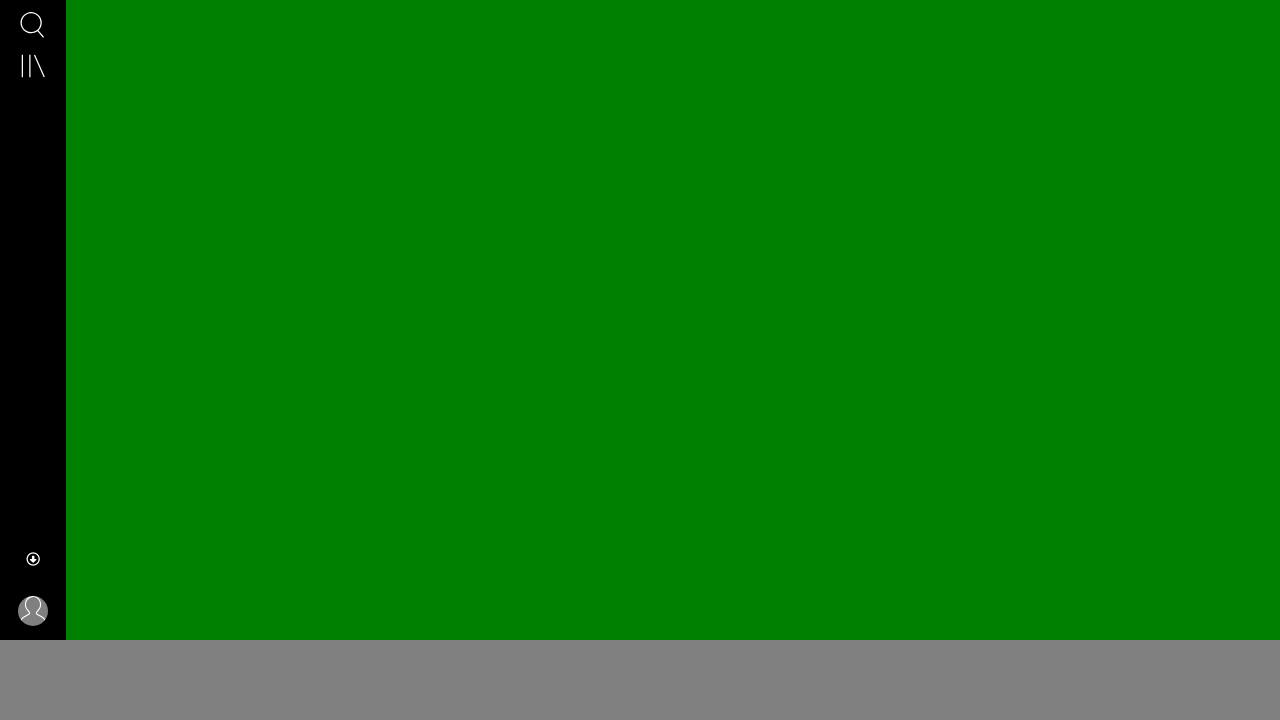
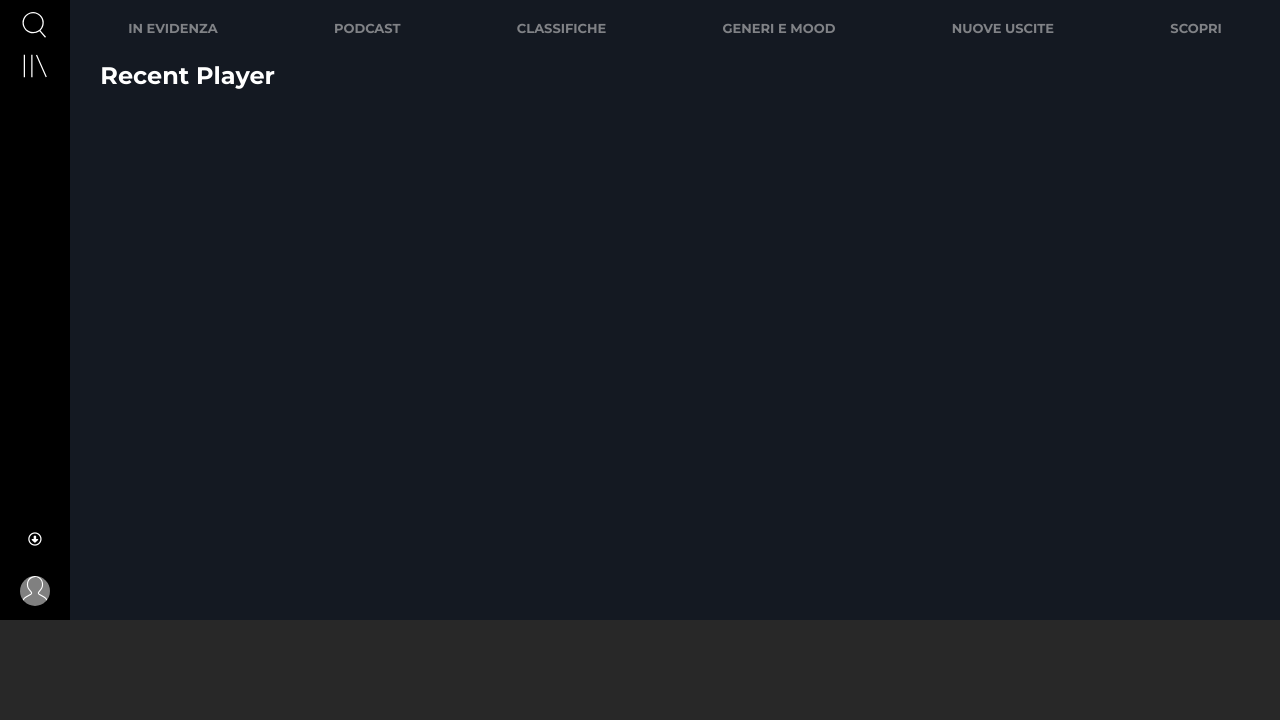
Before and after one commit to g1ammi93/html-css-spotifyweb, a plain HTML site: page index.html in a window 1280 px wide. Shown: the part 80-800 px from the top of the page. Drawn offline with Linux system fonts and the light colour scheme.

Commit message:
fixed Header and added main

```diff
--- a/css/style.css
+++ b/css/style.css
@@ -11,35 +11,42 @@
 
  /* Generics */
 
+ body {
+     font-family: 'Montserrat', sans-serif;
+ }
+
+ .container {
+     width: 95%;
+     margin: 0 auto;
+ }
+
  a {
      cursor: pointer;
      text-decoration: none;
  }
 
- body,
- html {
-     height: 100%;
- }
-
- body {
+ .wrapper {
      display: flex;
+     height: 100vh;
      flex-direction: column;
  }
 
-
- .content {
+ .top-content {
+     flex-grow: 1;
+     background-color: aqua;
+     overflow: auto;
      display: flex;
-     height: 100vh;
  }
 
- .container {
-     display: flex;
-     flex-direction: column;
-     width: 100%;
+ footer {
+     background-color: rgb(40, 40, 40);
+     height: 100px;
+     flex-shrink: 0;
  }
 
+
  header {
-     background-color: rgb(31, 31, 31);
+     background-color: rgb(8, 11, 18);
      height: 80px;
      flex-shrink: 0;
      display: flex;
@@ -51,27 +58,16 @@
  .sidebar {
      background-color: black;
      width: 70px;
-     height: 100vh;
+     flex-shrink: 0;
      display: flex;
      flex-direction: column;
      justify-content: space-between;
  }
 
  main {
-     background-color: green;
+     background-color: rgb(20, 25, 34);
      flex-grow: 1;
      overflow: auto;
- }
-
- footer {
-     background-color: gray;
-     height: 80px;
-     width: 100%;
-     flex-shrink: 0;
-     position: fixed;
-     z-index: 1;
-     bottom: 0;
-     left: 0;
  }
 
  /* Header */
@@ -81,9 +77,11 @@
      border: 1px solid white;
      border-radius: 30px;
      text-align: center;
-     padding: 10px;
+     padding: 12px 30px;
      margin-left: auto;
      margin-right: 5px;
+     font-size: 12px;
+     font-weight: bold;
 
  }
 
@@ -114,7 +112,43 @@
  }
 
  .account {
-     margin-bottom: 90px;
+     margin-bottom: 10px;
      border-radius: 50px;
      background-color: gray;
  }
+
+ /* Main Menù */
+
+ .navbar {
+     display: flex;
+     justify-content: space-around;
+     align-items: center;
+     flex-wrap: wrap;
+ }
+
+ .navbar>a {
+     color: rgb(128, 130, 134);
+     padding: 5px;
+     margin-top: 15px;
+     font-weight: bold;
+     text-transform: uppercase;
+     font-size: 13px;
+ }
+
+ /* Aggiungo Sottolineatura alla sezione Attiva */
+
+ .current:active {
+     text-decoration: underline;
+     text-decoration-color: rgb(185, 255, 48);
+     text-underline-offset: 5px;
+     text-decoration-thickness: 2px;
+ }
+
+ /* Title */
+
+ h2 {
+     color: white;
+     margin-top: 20px;
+ }
+
+ /* Music Section */
--- a/index.html
+++ b/index.html
@@ -5,6 +5,14 @@
     <meta charset="UTF-8">
     <meta name="viewport" content="width=device-width, initial-scale=1.0">
     <title>Spotify</title>
+
+    <!-- Font Montserrat -->
+
+    <link rel="preconnect" href="https://fonts.googleapis.com">
+    <link rel="preconnect" href="https://fonts.gstatic.com" crossorigin>
+    <link
+        href="https://fonts.googleapis.com/css2?family=Montserrat:ital,wght@0,100;0,200;0,300;0,400;0,500;0,600;0,700;0,800;0,900;1,100;1,200;1,300;1,400;1,500;1,600;1,700;1,800;1,900&display=swap"
+        rel="stylesheet">
 
     <!-- Fontawesome -->
 
@@ -17,7 +25,8 @@
 </head>
 
 <body>
-    <div class="content">
+    <div class="wrapper">
+        <div class="top-content">
             <div class="sidebar">
                 <div class="menu-sidebar">
                     <a href="#"><img src="img/logo-small.svg" alt="Logo Spotify" class="logo"></a>
@@ -30,16 +39,32 @@
                     <a href="#"><img src="img/profile.svg" alt="Account" class="account"></a>
                 </div>
             </div>
+            <main>
+                <header> <a href="#" class="upgrade">EFFETTUA L'UPGRADE</a></header>
+                <div class="navbar">
+                    <a href="#"><span>In E<span class="current">vide</span>nza</span></a>
+                    <a href="#"><span>Podcast</span></a>
+                    <a href="#"><span>Classifiche</span></a>
+                    <a href="#"><span>Generi e Mood</span></a>
+                    <a href="#"><span>Nuove Uscite</span></a>
+                    <a href="#"><span>Scopri</span></a>
+                </div>
                 <div class="container">
-            <header> <a href="#" class="upgrade">EFFETTUA L'UPGRADE</a></header>
-            <main></main>
+                    <h2>Recent Player</h2>
                 </div>
-
+                <div class="row">
+                    <div class="col">
+                        <div class="card">
+                            <div class="card-text"></div>
+                        </div>
+                    </div>
+                </div>
+            </main>
         </div>
         <footer>
 
         </footer>
-
+    </div>
 </body>
 
 </html>
```
Lines whose indentation alone changed are shown as unchanged.
